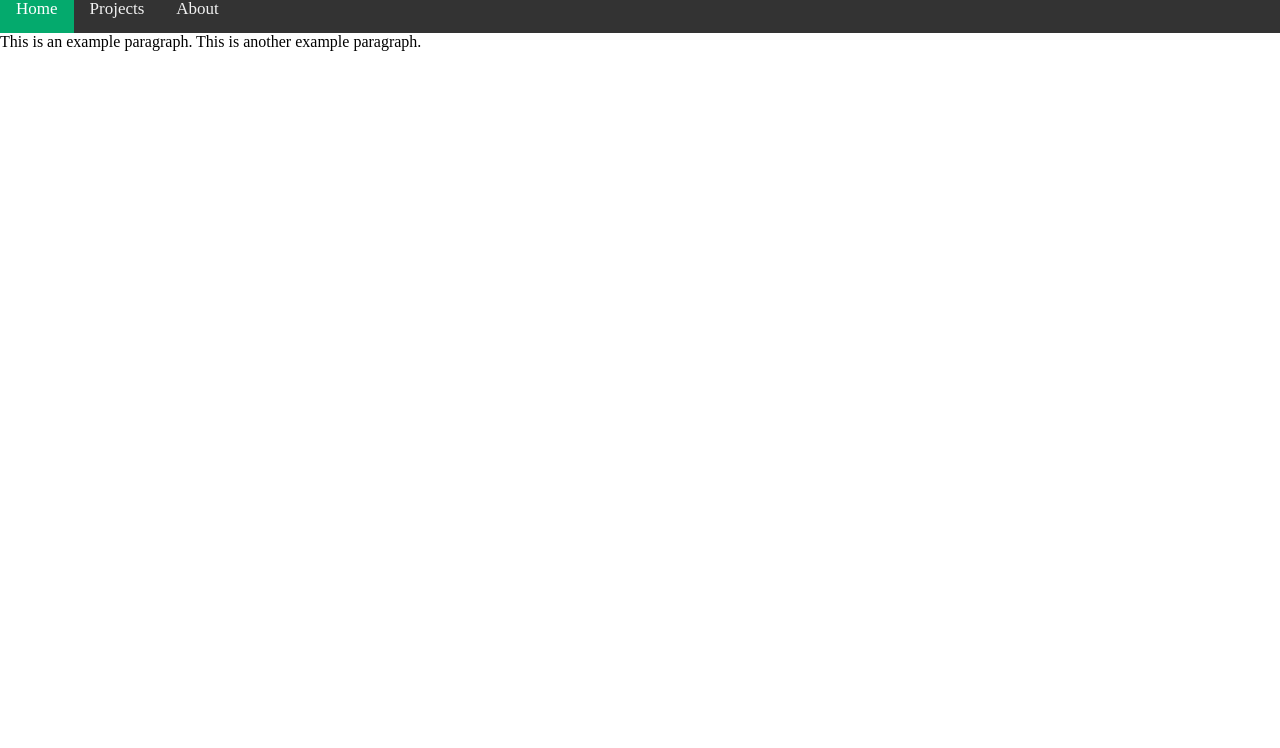
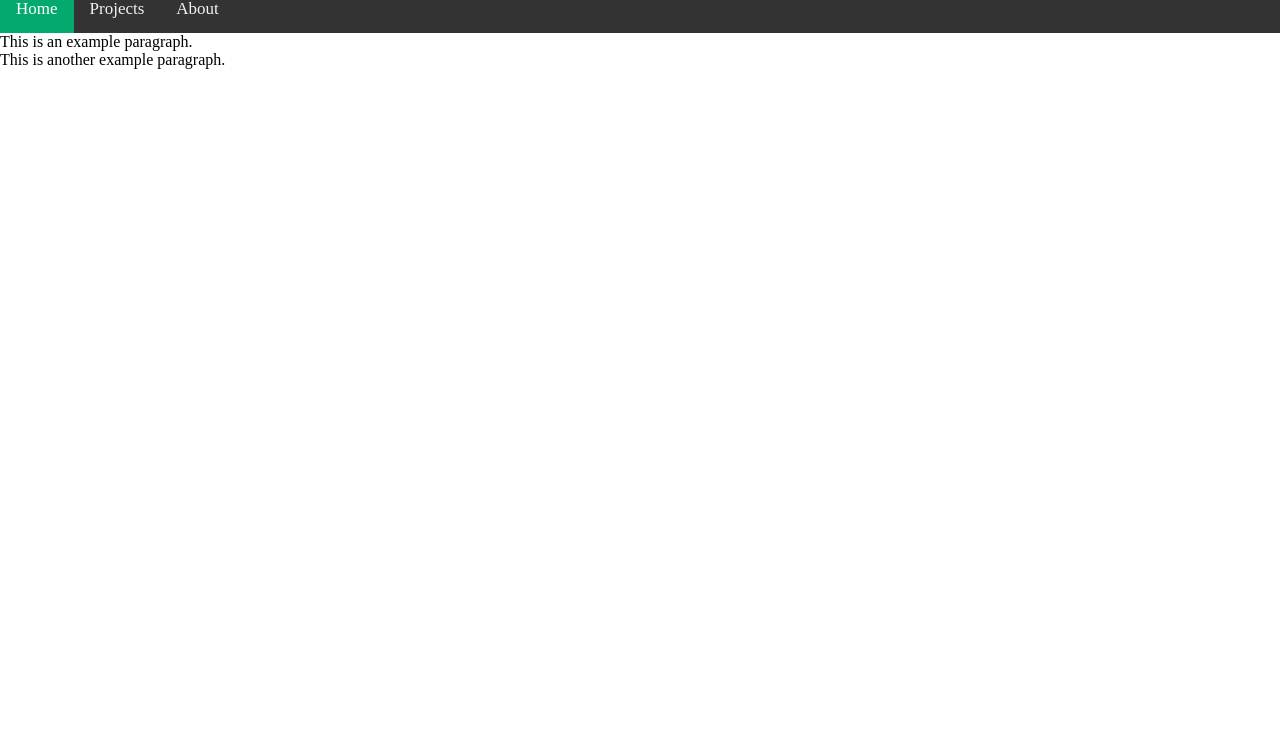
Before and after one commit to evnhng/personal_website, a plain HTML site: page index.html in a window 1280 px wide. Shown: the part 52-800 px from the top of the page. Drawn offline with Linux system fonts and the light colour scheme.

Commit message:
git practice

```diff
--- a/index.html
+++ b/index.html
@@ -15,7 +15,7 @@
 
 <body>
   <p>
-    This is an example paragraph.
+    This is an example paragraph.<br>
     This is another example paragraph.
   </p>
 </body>
```
